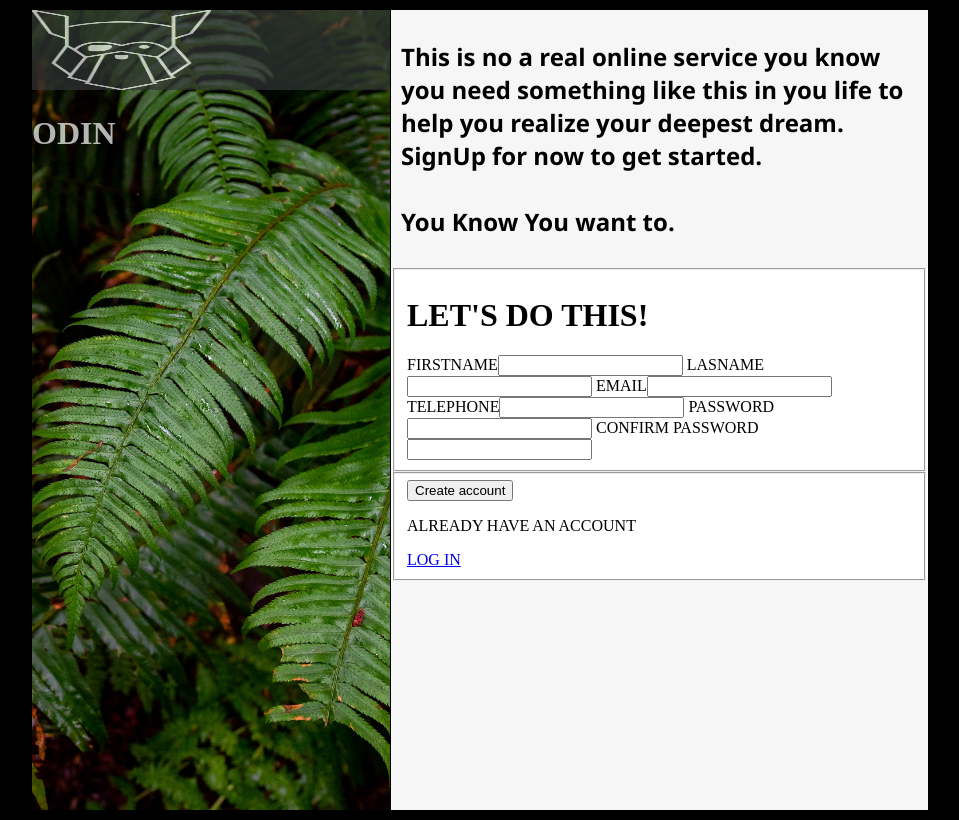
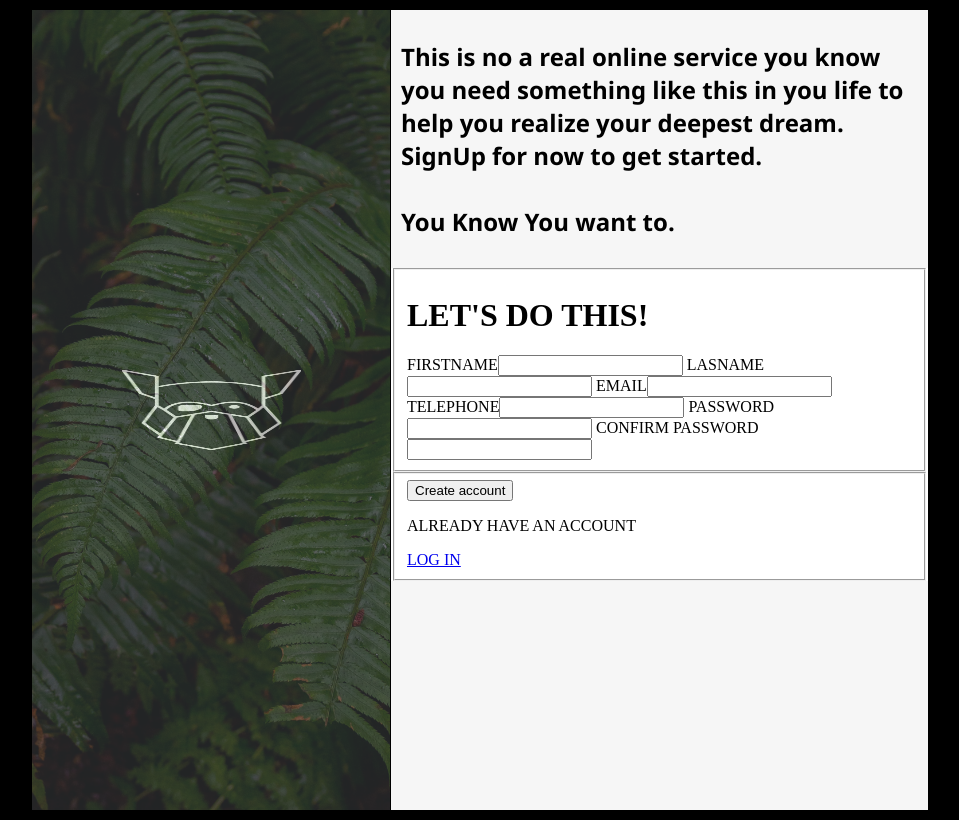
Before and after one commit to R1999mohammadi/signUpForm, a plain HTML site: page index.html in a window 1280 px wide. Shown: the whole page, without its empty margins (160-1119 px from the left). Drawn offline with Linux system fonts and the light colour scheme.

```diff
--- a/index.html
+++ b/index.html
@@ -14,8 +14,7 @@
         <div class="childOne">
            <!-- <img src="/background.jpg" alt="background" class="background"> -->
             <div class="odinLogo">
-                <img  id ="odin"src="/odin-logo.png" alt="" >
-                <h1> ODIN </h1>
+                <img src="/odin-logo.png" alt="" id ="odin">
 
             </div>
         </div>
--- a/style.css
+++ b/style.css
@@ -32,17 +32,20 @@
 
 .odinLogo {
     width: 100%;
-    height:10%;
+    height:100%;
 
     background-color:  rgb(49, 52, 54);
     opacity: 0.7;
     align-items:center;
     color: white;
+    display: flex;
+    align-items:center;
+    justify-content: center;
 
 }
-.odinLogo > img {
+.odinLogo >img {
     width: 50%;
-    height: 100%;
+    height: 10%;
 }
 .text {
     padding: 10px;
```
